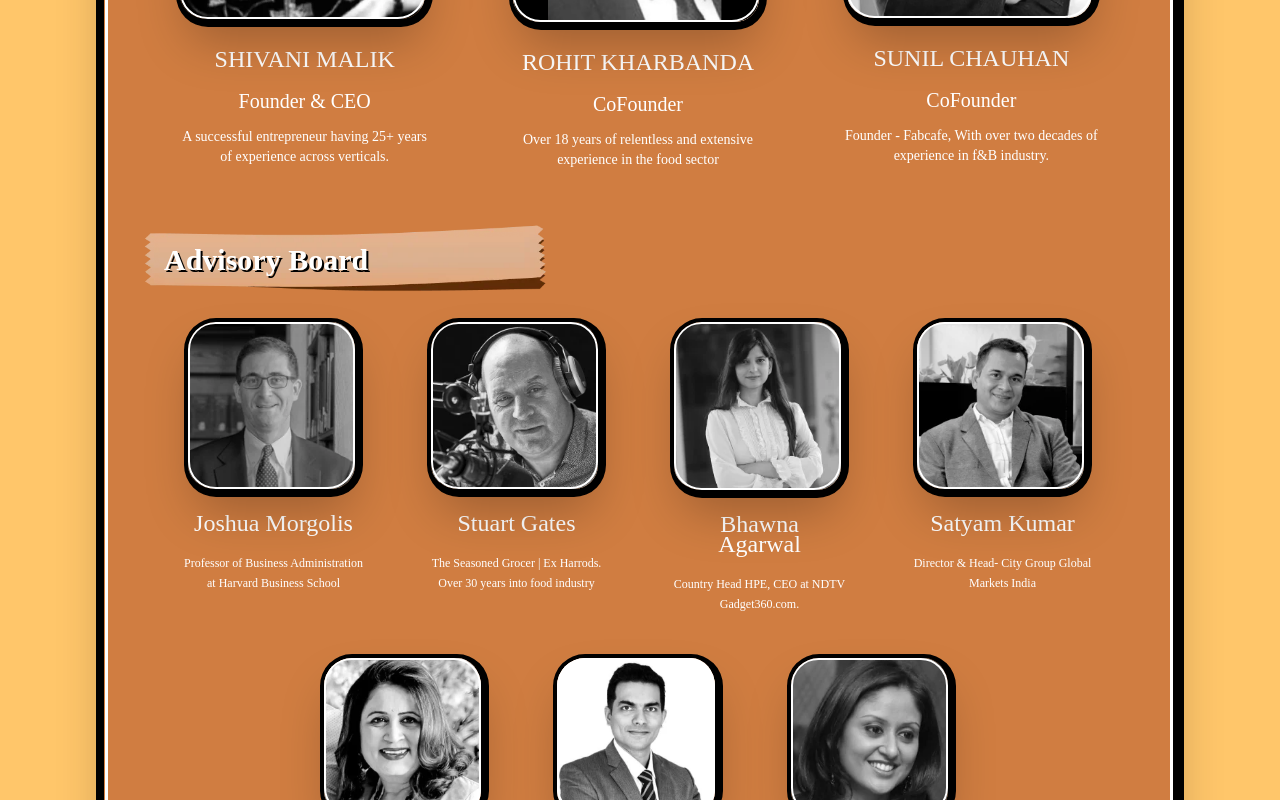
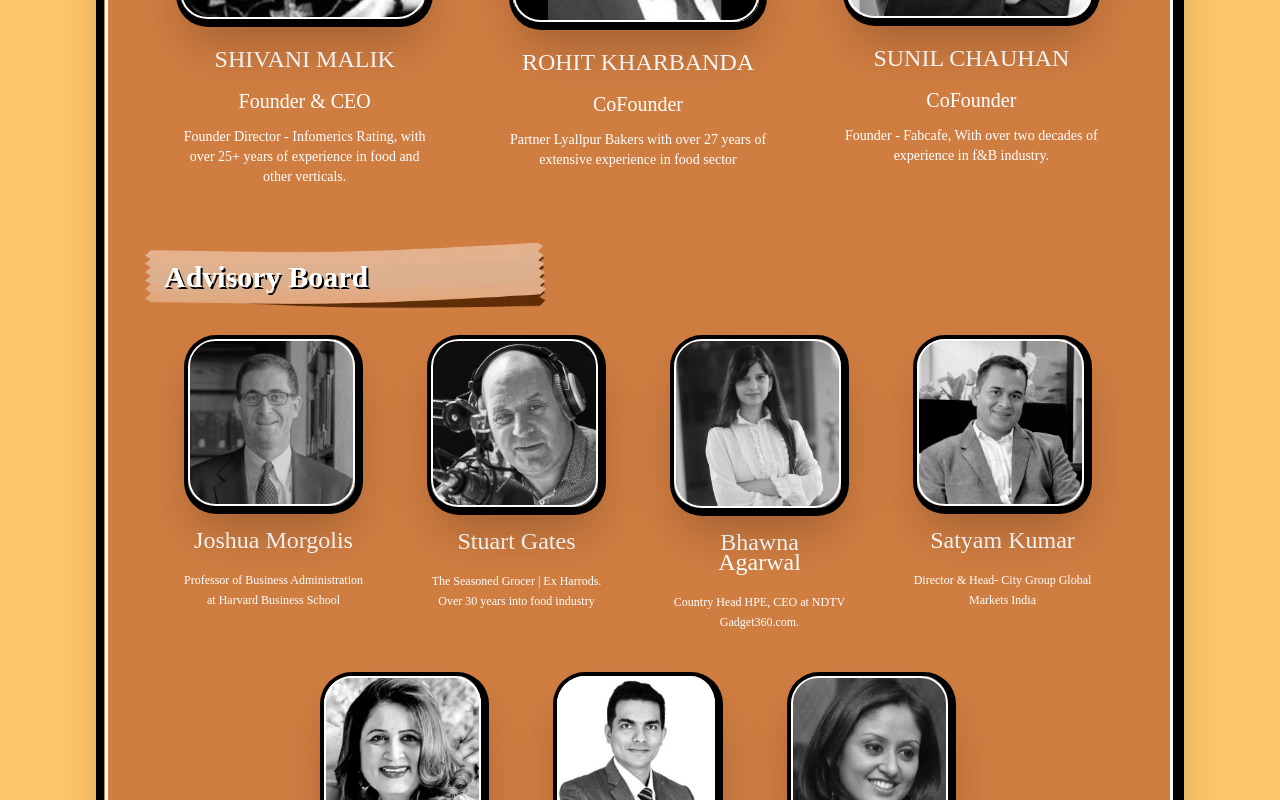
Before and after one commit to Rajat-Raghuvanshi-0512/mother-kitchen, a React (Vite) app in the folder mother-kitchen-frontend/: page /team in a window 1280 px wide. Shown: the part 820-1620 px from the top of the page. Built offline with nearby package versions, Linux system fonts and the light colour scheme; a web font is replaced by a local one.

Commit message:
Minor UI changes

```diff
--- a/mother-kitchen-frontend/src/components/Team/TeamInfo.jsx
+++ b/mother-kitchen-frontend/src/components/Team/TeamInfo.jsx
@@ -73,7 +73,7 @@ const TeamInfo = () => {
             <h5 className="mt-4 text-center text-sm md:text-2xl">SHIVANI MALIK</h5>
             <p className="my-1 text-[10px] md:my-3 md:text-xl">Founder & CEO</p>
             <p className="text-center font-lexend  text-[8px] font-light md:text-sm">
-              A successful entrepreneur having 25+ years of experience across verticals.
+              Founder Director - Infomerics Rating, with over 25+ years of experience in food and other verticals.
             </p>
           </div>
           <div className="flex flex-1 flex-col items-center font-gluten text-white lg:p-8">
@@ -81,7 +81,7 @@ const TeamInfo = () => {
             <h5 className="mt-4 text-center text-sm md:text-2xl">ROHIT KHARBANDA</h5>
             <p className="my-1 text-[10px] md:my-3 md:text-xl">CoFounder</p>
             <p className="text-center font-lexend text-[8px] font-light md:text-sm">
-              Over 18 years of relentless and extensive experience in the food sector
+              Partner Lyallpur Bakers with over 27 years of extensive experience in food sector
             </p>
           </div>
           <div className="flex flex-1 flex-col items-center font-gluten text-white lg:p-8">
```
